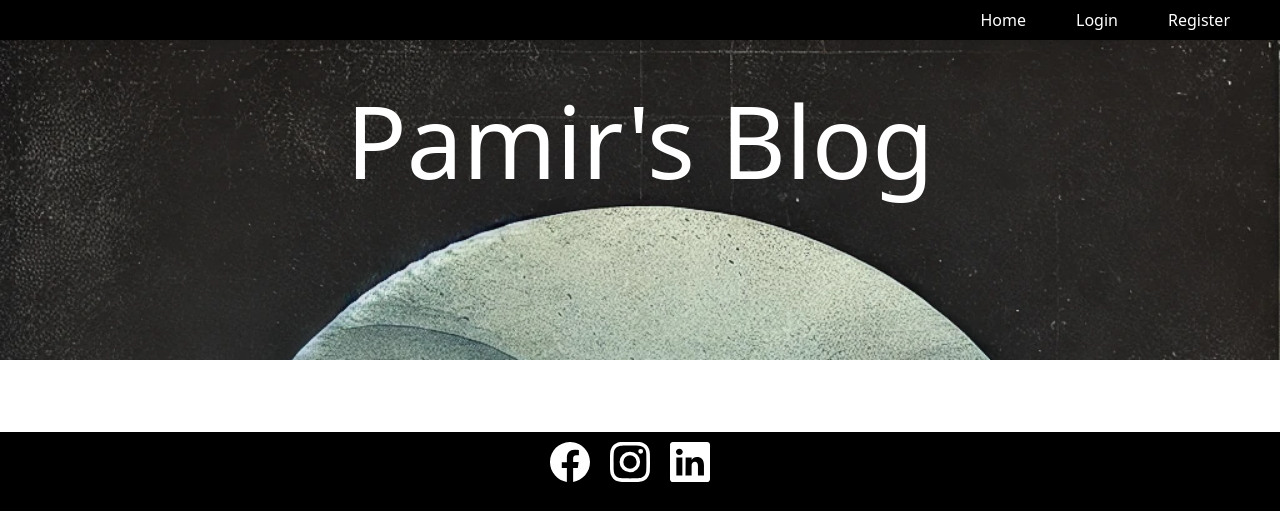
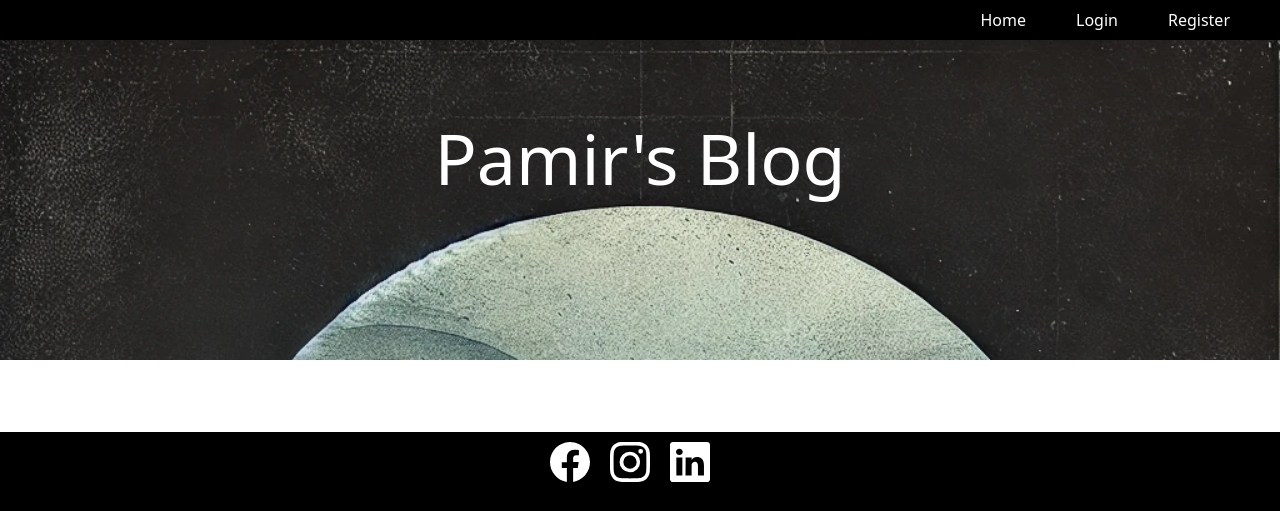
Before and after one commit to pamir-shinwari/pamir_blog, a Flask app: page / in a window 1280 px wide. Shown: the top 511 px of the page. Run offline with Flask 3, Linux system fonts and the light colour scheme; data that the repository does not hold is empty; some libraries are stand-ins or nearby versions.

Commit message:
initial commit

```diff
--- a/static/styles.css
+++ b/static/styles.css
@@ -34,7 +34,7 @@
 display: flex;
 align-items: end;
 justify-content: center;
-font-size: 100px;
+font-size: 70px;
 
   /*display: flex;
   justify-content: center;
```
